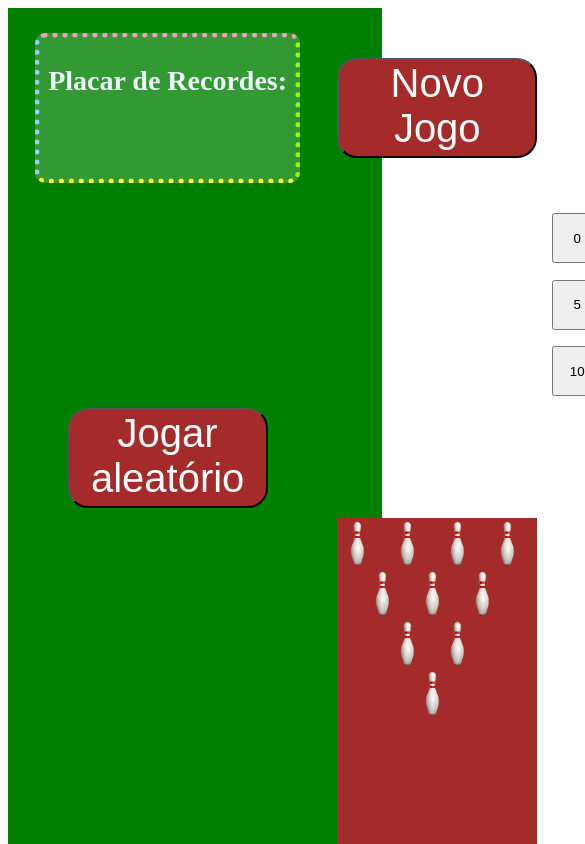
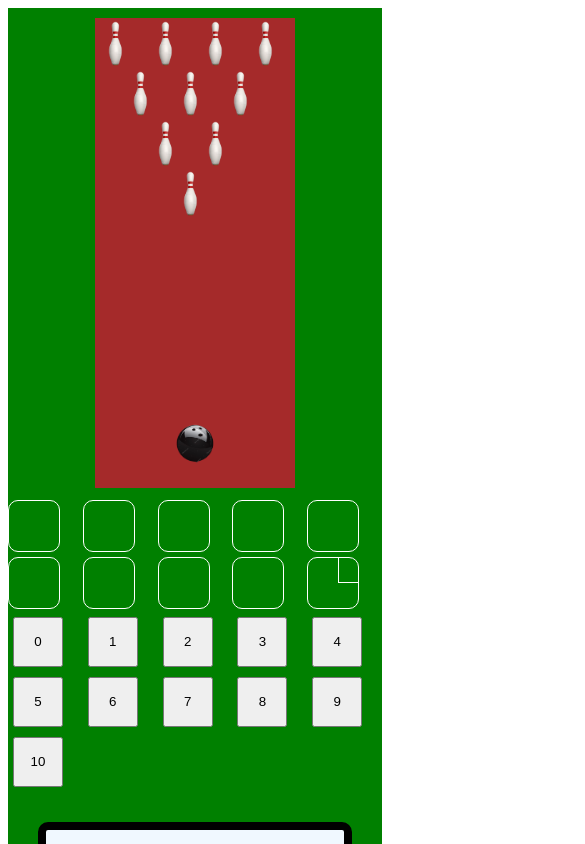
Before and after one commit to AugustoMittmann/bowling, a React (Create React App) app in the folder bowling/: page / in a window 390 px wide. Shown: the top 844 px of the page, 585 px wide, since content can reach past the window. Built offline with nearby package versions, Linux system fonts and the light colour scheme.

Commit message:
corrigindo bugs

```diff
--- a/bowling/src/App.js
+++ b/bowling/src/App.js
@@ -43,8 +43,7 @@ function App() {
     })
   }
 
-  useEffect(() => {console.log(prevJogadas)}, [prevJogadas])
-
+  console.log(prevJogadas);
   return (
   <section>
     <div className="background">
@@ -84,9 +83,8 @@ function App() {
       <div className='frame_especial'>
         <div className='round_1_especial'>{prevJogadas[9][0] !== undefined ? prevJogadas[9][0] : null}</div>
         <div className='round_2_especial'>{prevJogadas[9][0] === 10 ? (prevJogadas[10] !== undefined ? prevJogadas[10][0] : null) : prevJogadas[9][1]}</div>
-
         <div className='round_2_especial'>{
-          prevJogadas[10] !== undefined ? (prevJogadas[10][0] === 10 ? (prevJogadas[11] !== undefined ? prevJogadas[11][0] : (prevJogadas[11] !== undefined ? prevJogadas[11][0] : null)) : prevJogadas[10][1]) : null
+          prevJogadas[10] !== undefined ? (prevJogadas[10][0] === 10 ? (prevJogadas[11] !== undefined ? prevJogadas[11][0] : (prevJogadas[11] !== undefined ? prevJogadas[11][0] : null)) : prevJogadas[10][0]) : null
         }</div>
 
         <div className='result_especial'> {resultado[9]}</div>
--- a/bowling/src/functions.js
+++ b/bowling/src/functions.js
@@ -1,6 +1,5 @@
 const result = (arrayPontos) => {
   let resultado = []
-  console.log(arrayPontos);
   arrayPontos.forEach((value, index) => {
     if(value[0] === 10) { // strike
 
--- a/bowling/src/index.css
+++ b/bowling/src/index.css
@@ -222,7 +222,7 @@
   color: darkgray;
 }
 
-@media (max-width: 1250px) {
+@media (max-width: 1250px), (min-width: 901px) {
   .container {
     display: grid;
     grid-template-columns: repeat(5, 1fr);
@@ -243,24 +243,53 @@
     margin: 0 auto;
     background-color: green;
     display: grid;
+    grid-template-columns: 1fr 1fr;
     grid-template-rows: repeat(5, auto);
-    grid-template-columns: 350px 1fr;
+    height: 1000px;
     align-items: center;
     margin-bottom: 10px;
   }
+  .quadra {
+    grid-column: 1;
+    grid-row: 1/ span 2;
+  }
+  .container {
+    grid-column: 2;
+  }
+  .buttons {
+    grid-column: 2;
+  }
 }
 
-@media (max-width: 590px) {
+@media (max-width: 650px) {
   .background {
     margin: 0 auto;
     background-color: green;
     display: grid;
     grid-template-columns: 1fr;
-    grid-template-rows: 200px 200px;
+    grid-template-rows: repeat(9, 1fr);
     align-items: center;
     margin-bottom: 10px;
+    height: 1400px;
   }
-  .score {grid-row: 5;}
-  .quadra {grid-row: 4;}
-  .jogar_aleatorio {grid-row: 3;}
+  .score {
+    grid-row: 6;
+  }
+  .historico {
+    grid-row: 7;
+  }
+  .quadra {
+    grid-row: 1/ span 3;
+  }
+  .jogar_aleatorio {
+    grid-row: 8;
+  }
+  .container {
+    grid-row: 4;
+    grid-column: 1;
+  }
+  .buttons {
+    grid-row: 5;
+    grid-column: 1;
+  }
 }
```
Also changed, not shown: 1 other file (tests, documents, lock files or other folders).
